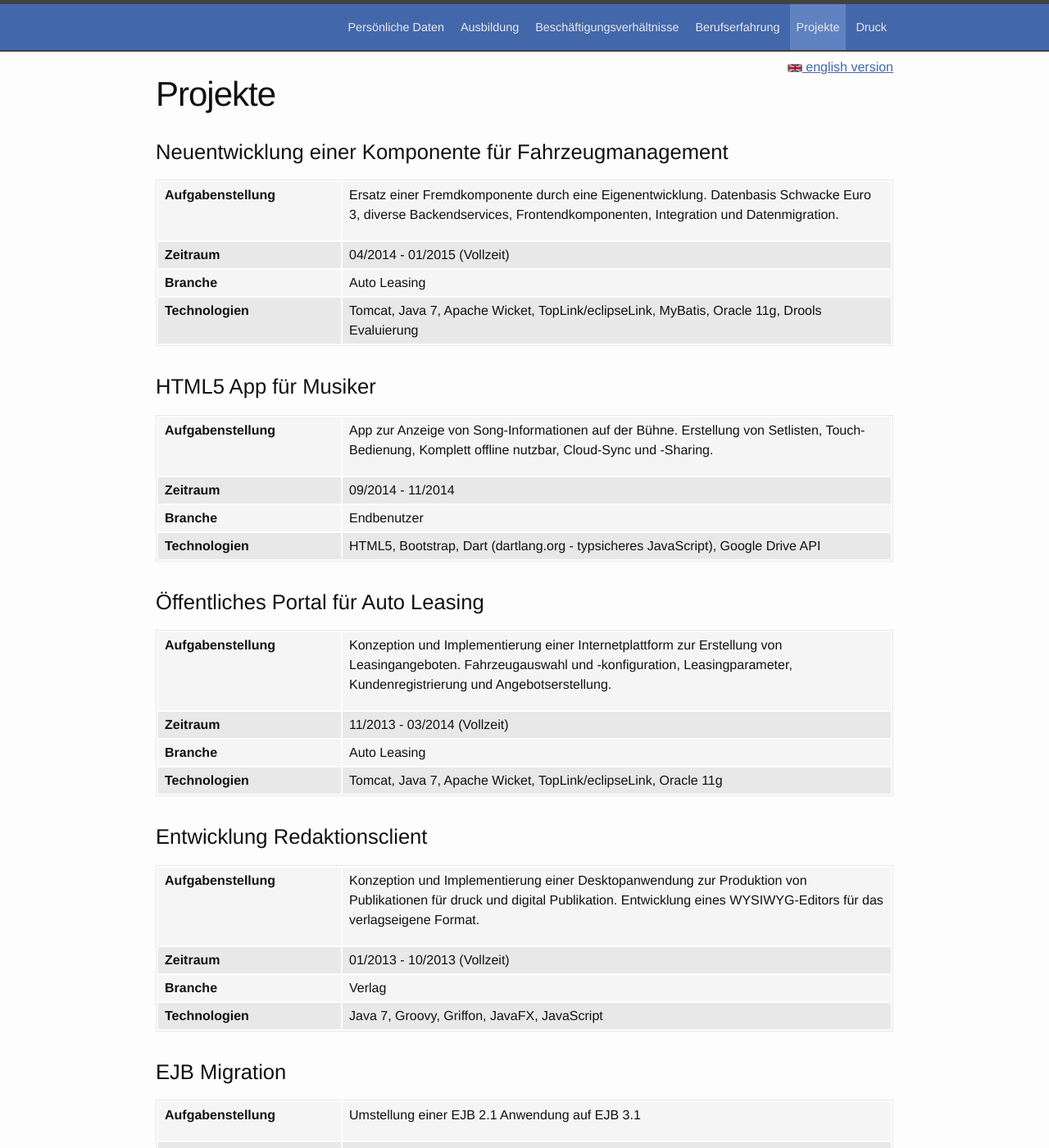
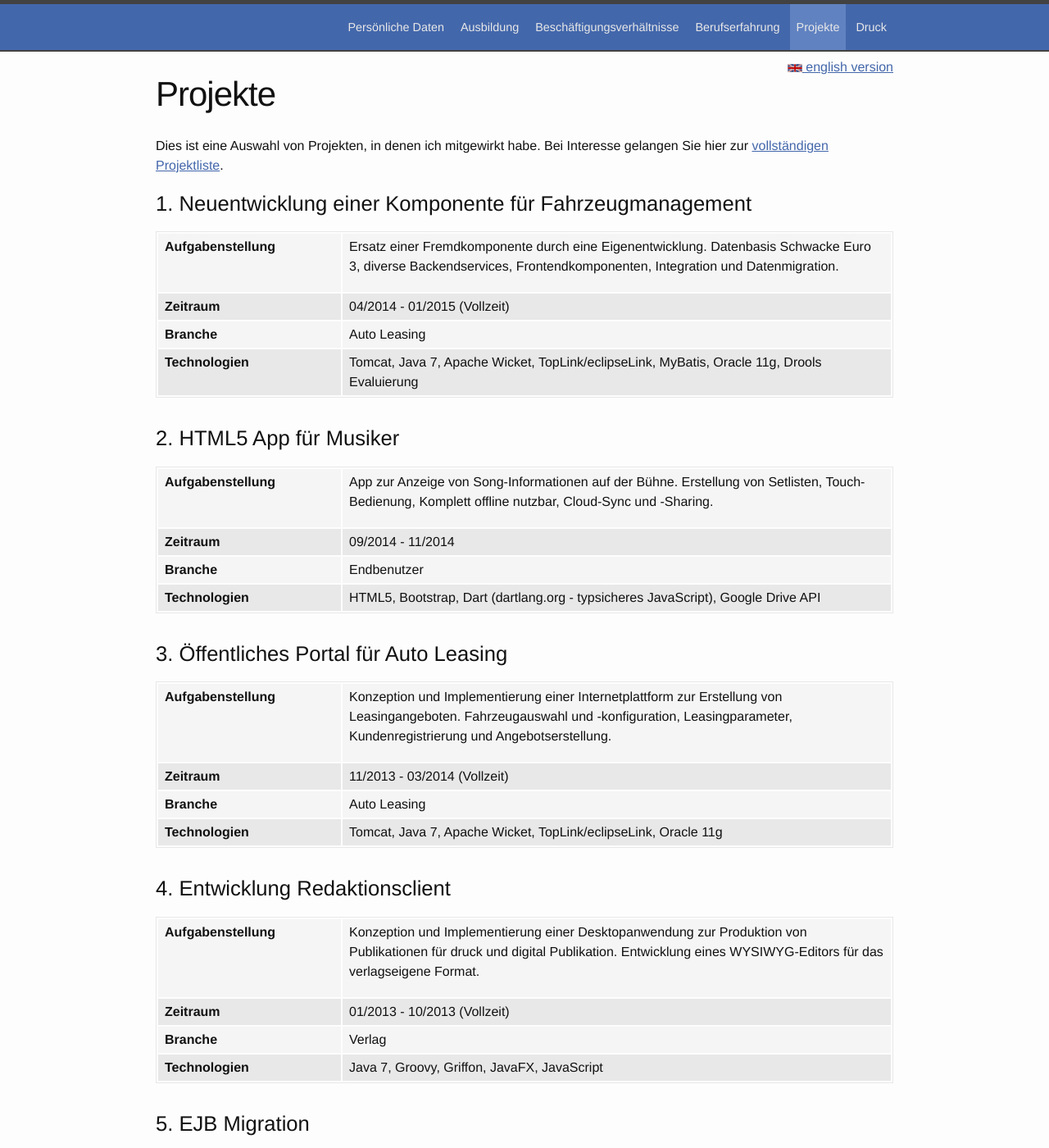
Before and after one commit to klauserber/klauserber.github.io, a Jekyll site: the page built from projekte.html, in a window 1280 px wide and 1400 px high. Shown: the whole window at 82% size. Built offline with Jekyll 4.4.1, drawn with Linux system fonts in a browser that asks for light colours.

Commit message:
projects optimations

```diff
--- a/_includes/projects.inc.html
+++ b/_includes/projects.inc.html
@@ -1,6 +1,6 @@
 {% for project in site.data.projects %}
 {% if project.archived == include.status or include.status == "all" %}
-<h2>{{ project.title }}</h2>
+<h2 class="numerated">{{ project.title }}</h2>
 <table>
   <tr>
     <td>Aufgabenstellung</td>
--- a/_includes/projects_en.inc.html
+++ b/_includes/projects_en.inc.html
@@ -1,6 +1,6 @@
 {% for project in site.data.projects %}
 {% if project.archived == include.status or include.status == "all" %}
-<h2>
+<h2 class="numerated">
   {% if project.title_en %}
   {{ project.title_en }}
   {% else %}
--- a/_sass/_custom.scss
+++ b/_sass/_custom.scss
@@ -7,6 +7,15 @@ h2 {
 }
 h3 {
 	font-size: $base-font-size * 1.25;
+}
+
+body {
+	counter-reset: item;
+}
+
+.numerated:before {
+	content: counter(item) ". ";
+	counter-increment: item;
 }
 
 .site-header {
--- a/projects.html
+++ b/projects.html
@@ -6,4 +6,6 @@ pos: 5
 excluded: 1
 ---
 
+<p>This is a range of project I've been working on. You can access the <a href="projects_full.html">full project list here</a>.
+
 {% include projects_en.inc.html status=0 %}
--- a/projekte.html
+++ b/projekte.html
@@ -6,4 +6,6 @@ pos: 5
 excluded: 1
 ---
 
+<p>Dies ist eine Auswahl von Projekten, in denen ich mitgewirkt habe. Bei Interesse gelangen Sie hier zur <a href="projekte_alle.html">vollständigen Projektliste</a>.</p>
+
 {% include projects.inc.html status=0 %}
```
